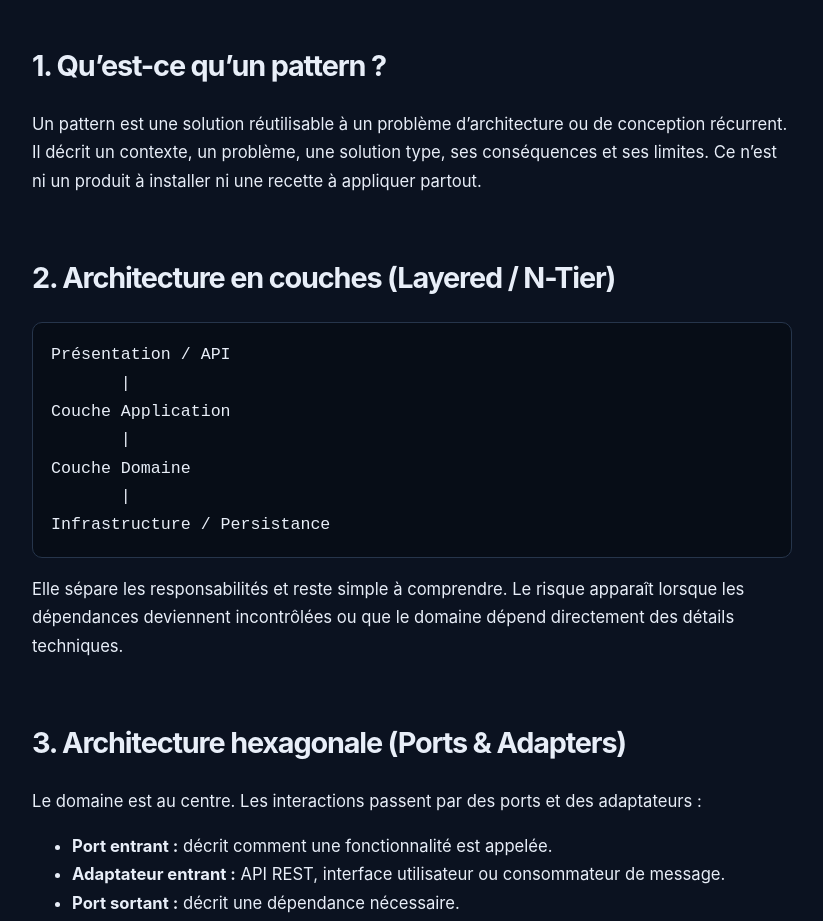
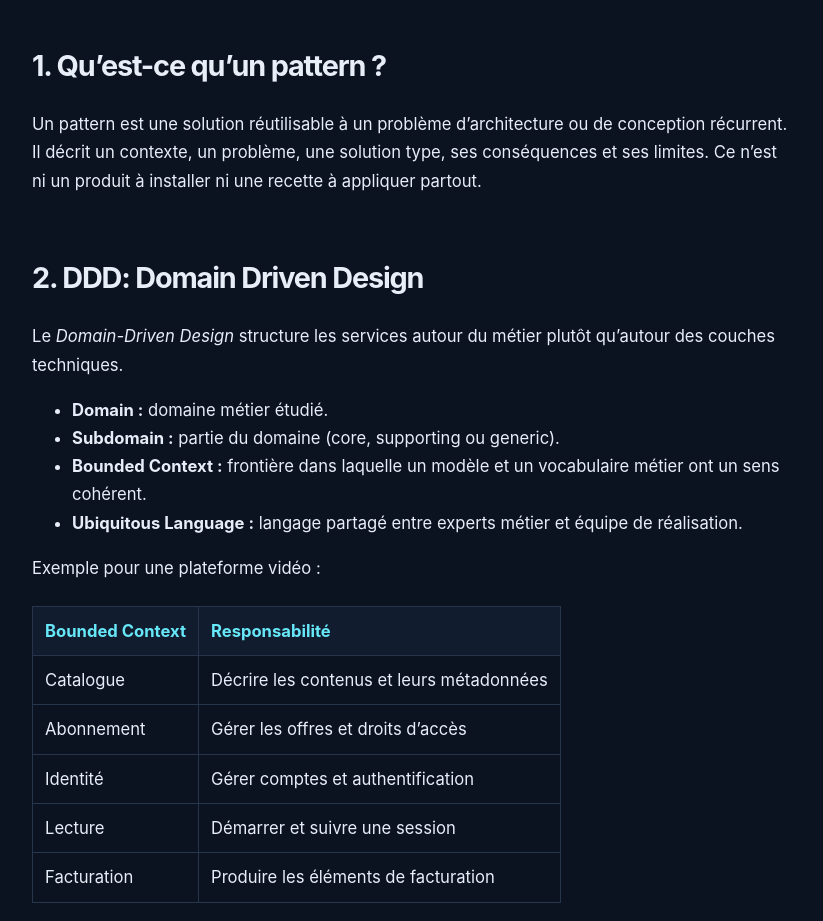
Before and after one commit to KRiahi345/kriahi, a Jekyll site: the page built from autres-patterns.md, in a window 1280 px wide and 1400 px high, scrolled down 429 px. Shown: the top 921 px of the window, without its empty margins (228-1051 px from the left). Built offline with Jekyll 4.4.1, drawn with Linux system fonts in a browser that asks for light colours; some of the changed text lies outside the part shown.

Commit message:
Restructure DDD and LLM patterns page

````diff
--- a/_layouts/default.html
+++ b/_layouts/default.html
@@ -21,7 +21,7 @@
 <a href="{{ '/architecture-microservices/' | relative_url }}">Architecture microservice</a>
 <a href="{{ '/architecture-data/' | relative_url }}">Architecture data</a>
 <a href="{{ '/architecture-ia/' | relative_url }}">Architecture IA</a>
-<a href="{{ '/autres-patterns/' | relative_url }}">Autres Patterns</a>
+<a href="{{ '/autres-patterns/' | relative_url }}">Patterns architecturaux</a>
 <a href="{{ '/bibliotheque-architecture/' | relative_url }}">Bibliothèque</a>
 </nav></div></header>
 <main class="container">{{ content }}</main>
--- a/_layouts/home.html
+++ b/_layouts/home.html
@@ -23,7 +23,7 @@ layout: default
 <a class="topic-card" href="{{ '/architecture-microservices/' | relative_url }}"><span>02 / DISTRIBUTED SYSTEMS</span><h3>Architecture microservice</h3><p>DDD, bounded contexts, API, Kafka, résilience et décomposition du SI.</p><b>Explorer le tutoriel →</b></a>
 <a class="topic-card" href="{{ '/architecture-data/' | relative_url }}"><span>03 / DATA PLATFORM</span><h3>Architecture data</h3><p>Data Lake, Lakehouse, Spark, Kafka, formats de fichiers et orchestration.</p><b>Explorer le tutoriel →</b></a>
 <a class="topic-card" href="{{ '/architecture-ia/' | relative_url }}"><span>04 / ARTIFICIAL INTELLIGENCE</span><h3>Architecture IA</h3><p>Machine Learning, Transformers, RAG, Fine-tuning, LoRA et MLOps.</p><b>Explorer le tutoriel →</b></a>
-<a class="topic-card" href="{{ '/autres-patterns/' | relative_url }}"><span>05 / REUSABLE DESIGNS</span><h3>Autres Patterns</h3><p>Architecture hexagonale, CQRS, Saga, Circuit Breaker, BFF et orchestration.</p><b>Explorer le tutoriel →</b></a>
+<a class="topic-card" href="{{ '/autres-patterns/' | relative_url }}"><span>05 / REUSABLE DESIGNS</span><h3>Patterns architecturaux</h3><p>DDD, architecture hexagonale, CQRS, Saga, Circuit Breaker, BFF et orchestration.</p><b>Explorer le tutoriel →</b></a>
 </div>
 <section class="section-heading"><div><p class="eyebrow">LE JOURNAL</p><h2>Dernières publications</h2></div><a class="text-link" href="{{ '/archives/' | relative_url }}">Toutes les publications →</a></section>
 <div class="post-grid">{% for post in site.posts limit:4 %}
--- a/autres-patterns.md
+++ b/autres-patterns.md
@@ -10,19 +10,32 @@ duration: 18 min
 
 Un pattern est une solution réutilisable à un problème d’architecture ou de conception récurrent. Il décrit un contexte, un problème, une solution type, ses conséquences et ses limites. Ce n’est ni un produit à installer ni une recette à appliquer partout.
 
-# 2. Architecture en couches (Layered / N-Tier)
+# 2. DDD: Domain Driven Design
 
-```text
-Présentation / API
-       |
-Couche Application
-       |
-Couche Domaine
-       |
-Infrastructure / Persistance
-```
+Le *Domain-Driven Design* structure les services autour du métier plutôt qu’autour des couches techniques.
 
-Elle sépare les responsabilités et reste simple à comprendre. Le risque apparaît lorsque les dépendances deviennent incontrôlées ou que le domaine dépend directement des détails techniques.
+- **Domain :** domaine métier étudié.
+- **Subdomain :** partie du domaine (core, supporting ou generic).
+- **Bounded Context :** frontière dans laquelle un modèle et un vocabulaire métier ont un sens cohérent.
+- **Ubiquitous Language :** langage partagé entre experts métier et équipe de réalisation.
+
+Exemple pour une plateforme vidéo :
+
+| Bounded Context | Responsabilité |
+|---|---|
+| Catalogue | Décrire les contenus et leurs métadonnées |
+| Abonnement | Gérer les offres et droits d’accès |
+| Identité | Gérer comptes et authentification |
+| Lecture | Démarrer et suivre une session |
+| Facturation | Produire les éléments de facturation |
+
+Un bounded context n’est pas automatiquement égal à un microservice. La frontière technique tient aussi compte des données, transactions, rythmes d’évolution, contraintes de sécurité et responsabilités des équipes.
+
+### Exemple illustratif
+
+Ce panorama rassemble des patterns courants pour structurer une application LLM et ses échanges avec les données et les services. Il complète les patterns d’intégration et de résilience présentés dans cette page.
+
+<figure class="resource-figure"><img src="/assets/images/resources/llm-architecture-patterns.jpg" alt="Panorama de patterns d’architecture pour les applications LLM" loading="lazy"><figcaption>Panorama de patterns d’architecture pour les applications LLM.</figcaption></figure>
 
 # 3. Architecture hexagonale (Ports & Adapters)
 
@@ -141,30 +154,3 @@ Conséquences :
 ```
 
 **À retenir :** un bon architecte ne cherche pas à utiliser tous les patterns. Il identifie le problème, compare les options, explicite les compromis et choisit la solution la plus simple qui répond aux exigences.
-
-## Décomposer avec DDD
-
-Le *Domain-Driven Design* structure les services autour du métier plutôt qu’autour des couches techniques.
-
-- **Domain :** domaine métier étudié.
-- **Subdomain :** partie du domaine (core, supporting ou generic).
-- **Bounded Context :** frontière dans laquelle un modèle et un vocabulaire métier ont un sens cohérent.
-- **Ubiquitous Language :** langage partagé entre experts métier et équipe de réalisation.
-
-Exemple pour une plateforme vidéo :
-
-| Bounded Context | Responsabilité |
-|---|---|
-| Catalogue | Décrire les contenus et leurs métadonnées |
-| Abonnement | Gérer les offres et droits d’accès |
-| Identité | Gérer comptes et authentification |
-| Lecture | Démarrer et suivre une session |
-| Facturation | Produire les éléments de facturation |
-
-Un bounded context n’est pas automatiquement égal à un microservice. La frontière technique tient aussi compte des données, transactions, rythmes d’évolution, contraintes de sécurité et responsabilités des équipes.
-
-## Patterns d’architecture pour les applications LLM
-
-Ce panorama rassemble des patterns courants pour structurer une application LLM et ses échanges avec les données et les services. Il complète les patterns d’intégration et de résilience présentés dans cette page.
-
-<figure class="resource-figure"><img src="/assets/images/resources/llm-architecture-patterns.jpg" alt="Panorama de patterns d’architecture pour les applications LLM" loading="lazy"><figcaption>Panorama de patterns d’architecture pour les applications LLM.</figcaption></figure>
````
Also changed, not shown: other parts of autres-patterns.md (+1 -1 lines).
